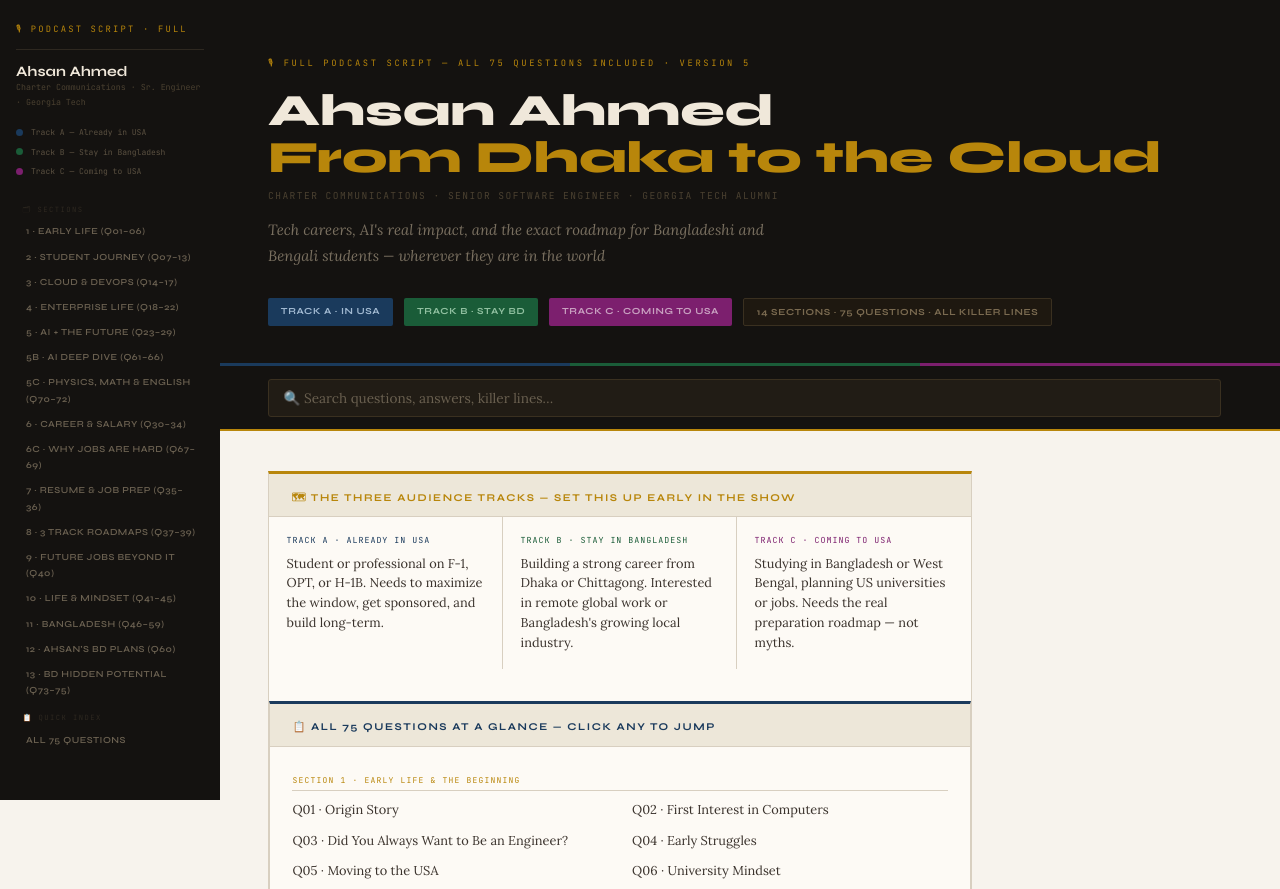
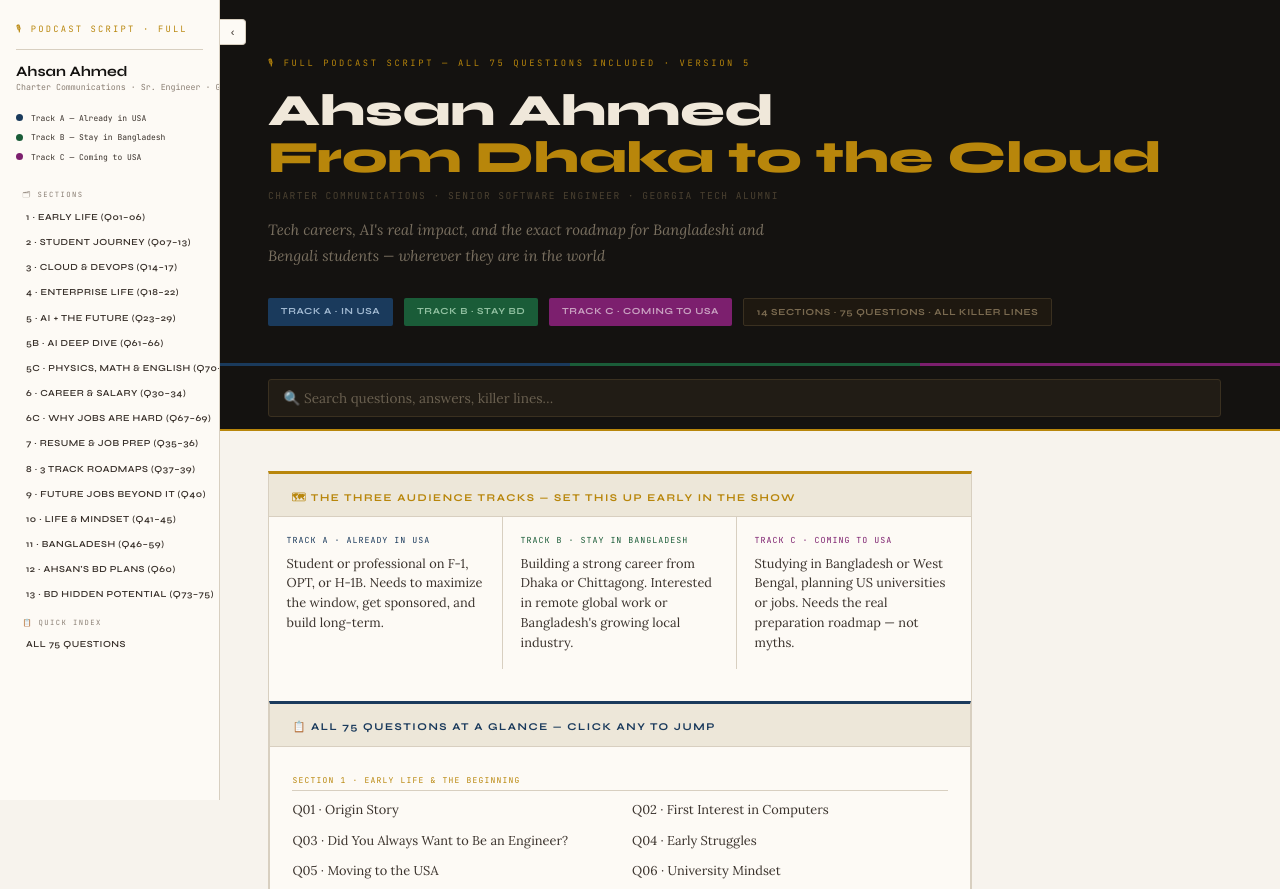
Before and after one commit to ahsan870/podcast, a plain HTML site: page index.html in a window 1280 px wide. Shown: the top 889 px of the page. Drawn offline with Linux system fonts and the light colour scheme.

Commit message:
Make sidebar collapsible and switch it to a light color scheme

```diff
--- a/index.html
+++ b/index.html
@@ -14,16 +14,22 @@
   }
   *{margin:0;padding:0;box-sizing:border-box;} html{scroll-behavior:smooth;}
   body{background:var(--bg);color:var(--ink);font-family:'Lora',serif;font-size:15px;line-height:1.75;}
-  .toc{position:fixed;top:0;left:0;width:220px;height:100vh;background:var(--ink);padding:1.4rem 1rem;overflow-y:auto;z-index:100;}
-  .toc-logo{font-family:'JetBrains Mono',monospace;font-size:0.55rem;letter-spacing:0.25em;text-transform:uppercase;color:var(--gold);margin-bottom:0.8rem;padding-bottom:0.7rem;border-bottom:1px solid #2e2820;}
-  .toc-name{font-family:'Syne',sans-serif;font-size:0.9rem;font-weight:700;color:#f0e8da;line-height:1.2;}
-  .toc-co{font-family:'JetBrains Mono',monospace;font-size:0.52rem;color:#4a4030;margin-bottom:1rem;}
-  .toc-tr{display:flex;align-items:center;gap:0.5rem;margin-bottom:0.35rem;font-family:'JetBrains Mono',monospace;font-size:0.5rem;color:#5a5040;}
+  .toc{position:fixed;top:0;left:0;width:220px;height:100vh;background:var(--white);border-right:1px solid var(--border);padding:1.4rem 1rem;overflow-y:auto;overflow-x:hidden;z-index:100;transition:width 0.22s ease,padding 0.22s ease,opacity 0.18s ease;}
+  .toc.collapsed{width:0;padding-left:0;padding-right:0;opacity:0;pointer-events:none;border-right:none;}
+  .toc-logo{font-family:'JetBrains Mono',monospace;font-size:0.55rem;letter-spacing:0.25em;text-transform:uppercase;color:var(--gold);margin-bottom:0.8rem;padding-bottom:0.7rem;border-bottom:1px solid var(--border);white-space:nowrap;}
+  .toc-name{font-family:'Syne',sans-serif;font-size:0.9rem;font-weight:700;color:var(--ink);line-height:1.2;white-space:nowrap;}
+  .toc-co{font-family:'JetBrains Mono',monospace;font-size:0.52rem;color:var(--muted);margin-bottom:1rem;white-space:nowrap;}
+  .toc-tr{display:flex;align-items:center;gap:0.5rem;margin-bottom:0.35rem;font-family:'JetBrains Mono',monospace;font-size:0.5rem;color:var(--ink2);white-space:nowrap;}
   .toc-dot{width:7px;height:7px;border-radius:50%;flex-shrink:0;}
-  .toc-sec{font-family:'JetBrains Mono',monospace;font-size:0.45rem;letter-spacing:0.2em;color:#2e2820;text-transform:uppercase;padding:0.6rem 0.4rem 0.15rem;}
-  .toc a{display:block;padding:0.28rem 0.5rem;font-family:'Syne',sans-serif;font-size:0.58rem;font-weight:600;letter-spacing:0.05em;text-transform:uppercase;color:#6a6050;text-decoration:none;border-left:2px solid transparent;transition:all 0.15s;}
-  .toc a:hover{color:#f0e8da;border-left-color:var(--gold);padding-left:0.9rem;}
-  .main{margin-left:220px;}
+  .toc-sec{font-family:'JetBrains Mono',monospace;font-size:0.45rem;letter-spacing:0.2em;color:var(--muted);text-transform:uppercase;padding:0.6rem 0.4rem 0.15rem;white-space:nowrap;}
+  .toc a{display:block;padding:0.28rem 0.5rem;font-family:'Syne',sans-serif;font-size:0.58rem;font-weight:600;letter-spacing:0.05em;text-transform:uppercase;color:var(--ink2);text-decoration:none;border-left:2px solid transparent;transition:all 0.15s;white-space:nowrap;}
+  .toc a:hover{color:var(--blue);border-left-color:var(--gold);padding-left:0.9rem;background:var(--bg2);}
+  .main{margin-left:220px;transition:margin-left 0.22s ease;}
+  .main.collapsed{margin-left:0;}
+  .toc-toggle{position:fixed;top:1.2rem;left:220px;z-index:110;width:26px;height:26px;background:var(--white);color:var(--ink2);border:1px solid var(--border);border-left:none;border-radius:0 4px 4px 0;cursor:pointer;font-size:0.7rem;line-height:1;display:flex;align-items:center;justify-content:center;transition:left 0.22s ease;}
+  .toc-toggle:hover{color:var(--gold);}
+  .toc-toggle.collapsed{left:0;border-left:1px solid var(--border);border-radius:0 4px 4px 0;}
+  @media(max-width:900px){.toc-toggle{display:none;}}
   .hero{background:var(--ink);color:#f0e8da;padding:3.5rem 3rem 2.5rem;position:relative;}
   .hero::after{content:'';position:absolute;bottom:0;left:0;right:0;height:3px;background:linear-gradient(90deg,var(--ta) 33%,var(--tb) 33% 66%,var(--tc) 66%);}
   .hero-tag{font-family:'JetBrains Mono',monospace;font-size:0.55rem;letter-spacing:0.3em;color:var(--gold);text-transform:uppercase;margin-bottom:1rem;}
@@ -115,7 +121,8 @@
 </style>
 </head>
 <body>
-<nav class="toc">
+<button class="toc-toggle" id="tocToggle" aria-label="Toggle sidebar" title="Toggle sidebar">‹</button>
+<nav class="toc" id="tocNav">
   <div class="toc-logo">🎙 Podcast Script · Full</div>
   <div class="toc-name">Ahsan Ahmed</div>
   <div class="toc-co">Charter Communications · Sr. Engineer · Georgia Tech</div>
@@ -144,7 +151,7 @@
   <div class="toc-sec">📋 Quick Index</div>
   <a href="#qindex">All 75 Questions</a>
 </nav>
-<div class="main">
+<div class="main" id="mainEl">
 <div class="hero">
   <div class="hero-tag">🎙 Full Podcast Script — All 75 Questions Included · Version 5</div>
   <h1>Ahsan Ahmed<br><span>From Dhaka to the Cloud</span></h1>
@@ -569,5 +576,27 @@
     }
   });
 })();
+
+(function(){
+  var toc = document.getElementById('tocNav');
+  var main = document.getElementById('mainEl');
+  var toggle = document.getElementById('tocToggle');
+  var STORAGE_KEY = 'toc-collapsed';
+
+  function setCollapsed(collapsed){
+    toc.classList.toggle('collapsed', collapsed);
+    main.classList.toggle('collapsed', collapsed);
+    toggle.classList.toggle('collapsed', collapsed);
+    toggle.textContent = collapsed ? '›' : '‹';
+    toggle.setAttribute('aria-expanded', String(!collapsed));
+    localStorage.setItem(STORAGE_KEY, collapsed ? '1' : '0');
+  }
+
+  toggle.addEventListener('click', function(){
+    setCollapsed(!toc.classList.contains('collapsed'));
+  });
+
+  setCollapsed(localStorage.getItem(STORAGE_KEY) === '1');
+})();
 </script>
 </div></div></body></html>
```
